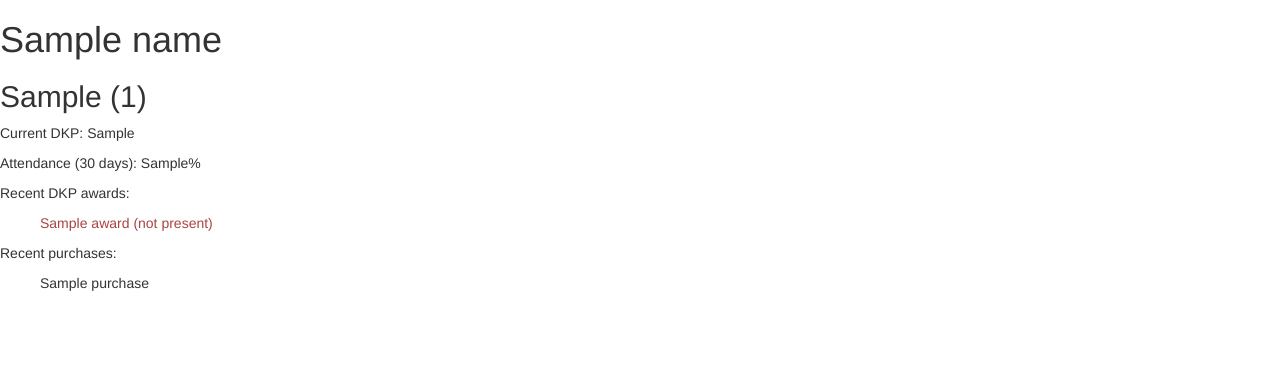
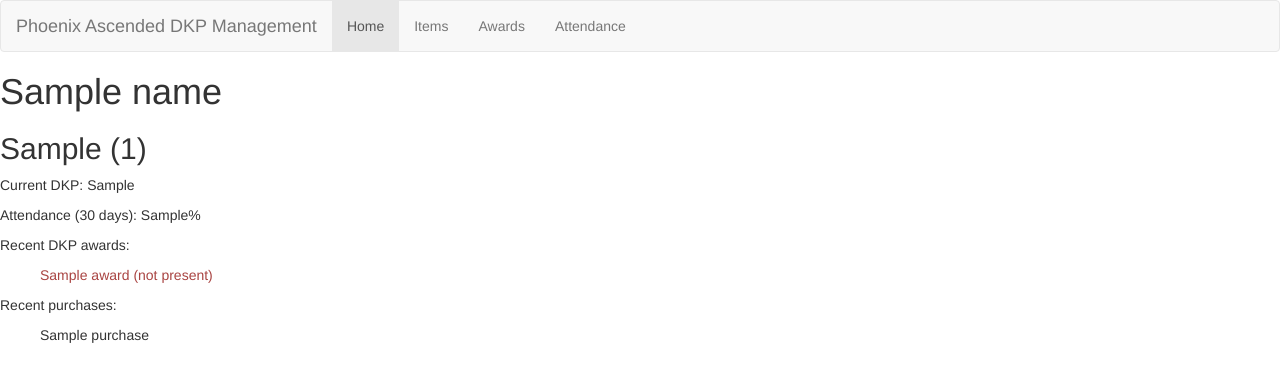
Before and after one commit to michael-sloma/PADKP-server, a Django app: template templates/padkp_show/character_page.html in a window 1280 px wide. Shown: the top 382 px of the page. Run offline with Django 3.2, Linux system fonts and the light colour scheme; the template is opened without the code that fills it: most values are stand-ins (such as "Sample title", 1, 10 or a date in 2020); some libraries are stand-ins or nearby versions.

Commit message:
put nav on the character page

```diff
--- a/templates/padkp_show/character_page.html
+++ b/templates/padkp_show/character_page.html
@@ -1,4 +1,19 @@
 <link rel="stylesheet" href="https://maxcdn.bootstrapcdn.com/bootstrap/3.4.0/css/bootstrap.min.css">
+
+<nav class="navbar navbar-default">
+    <div class="container-fluid">
+        <div class="navbar-header">
+            <a class="navbar-brand"> Phoenix Ascended DKP Management</a>
+        </div>
+        <ul class="nav navbar-nav">
+            <li class="active"><a href="#">Home</a></li>
+            <li><a href="/items/">Items</a></li>
+            <li><a href="/awards/">Awards</a></li>
+            <li><a href="/attendance/">Attendance</a></li>
+        </ul>
+    </div>
+</nav>
+
 
 <p><h1>{{ name }} </h1></p>
 <p><h2>{{ character_class }} ({{rank}})</h2></p>
```
